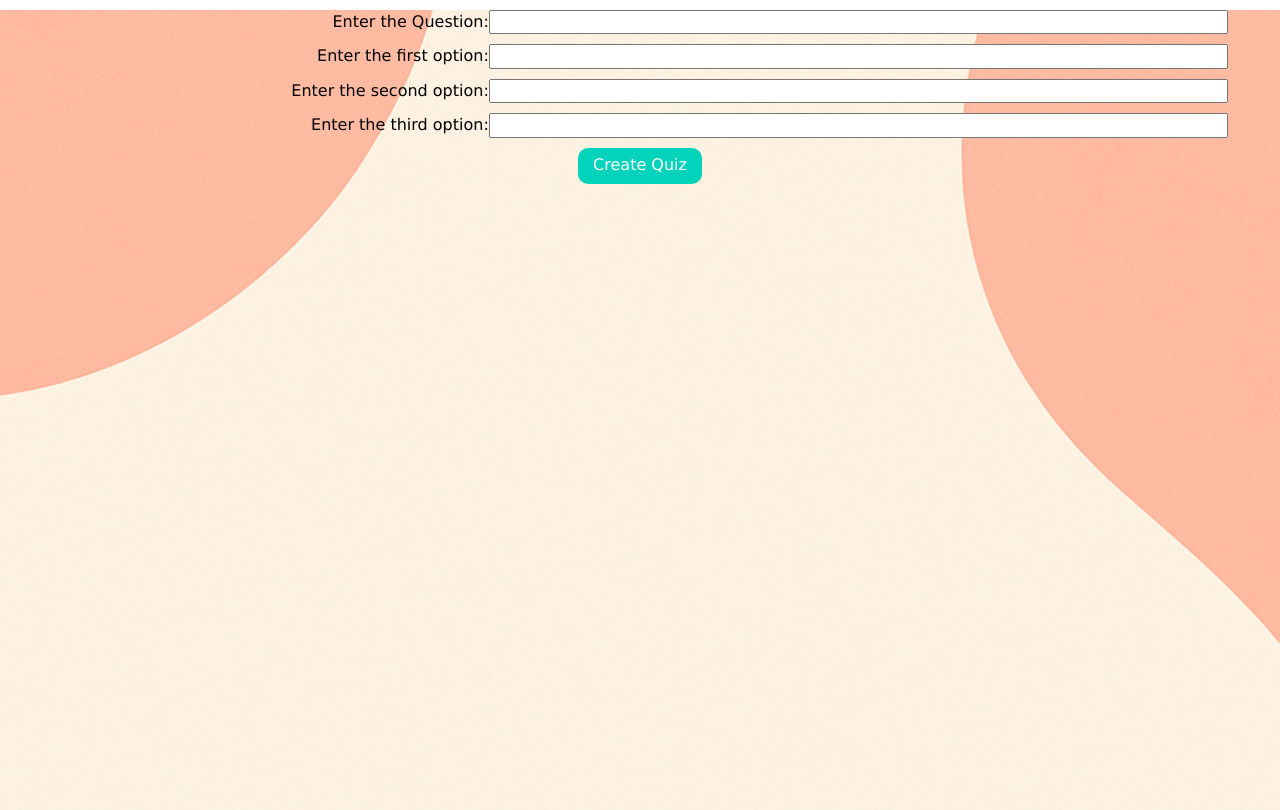
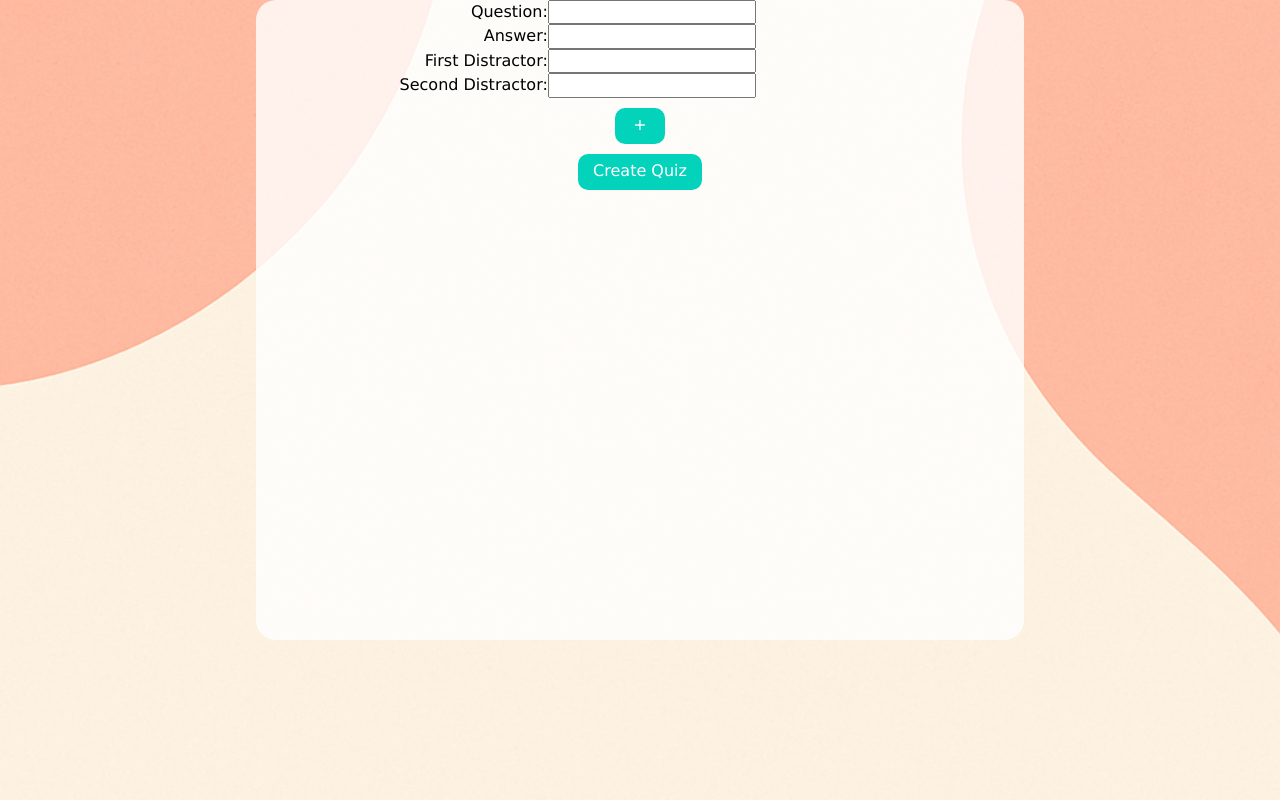
Before and after one commit to JSeaton-SKPolyTech/WhizQuiz, a React (Vite) app: page /createQuiz in a window 1280 px wide. Built offline with nearby package versions, Linux system fonts and the light colour scheme.

Commit message:
basic create quiz UI

```diff
--- a/src/App.jsx
+++ b/src/App.jsx
@@ -1,6 +1,6 @@
 import { BrowserRouter, Route, Routes } from 'react-router-dom';
 
-import {LoginPage, RoomPage, JoinPage, NewQuiz} from './views';
+import {LoginPage, RoomPage, JoinPage, NewQuiz, Dashboard} from './views';
 import { Nav } from './components';
 
 function App() {
@@ -13,6 +13,8 @@ function App() {
 					<Route path="/room/:id" element={<RoomPage />} />
 					<Route path="/join" element={<JoinPage />} />
 					<Route path="/createQuiz" element={<NewQuiz />} />
+					<Route path='/dashboard' element={<Dashboard />} />
+					<Route path='/viewQuiz' />
 				</Routes>
 			</BrowserRouter>
 		</div>
--- a/src/components/Button.jsx
+++ b/src/components/Button.jsx
@@ -1,6 +1,6 @@
-const Button = function({onClickFunc, buttonText}){
+const Button = function({onClickFunc, buttonText, className=""}){
 	return(
-		<input type="button" onClick={onClickFunc} value={buttonText} />
+		<input className={className} type="button" onClick={onClickFunc} value={buttonText} />
 	);
 };
 
--- a/src/css/styles/base-style.css
+++ b/src/css/styles/base-style.css
@@ -49,6 +49,9 @@ input[type='button']:hover{
 input[type='button']:active{
 	background-color: #008676;
 }
+input[type='button'].plus-button{
+	min-width: 50px;
+}
 
 .add-flex{
 	display: flex;
--- /dev/null
+++ b/src/views/Dashboard.jsx
@@ -0,0 +1,18 @@
+import { useNavigate } from "react-router-dom";
+import { Button } from "../components";
+
+const Dashboard = function(){
+	const navigate = useNavigate();
+
+	function gotToCreateQuiz(){
+		navigate('/createQuiz');
+	}
+
+	return(
+		<>
+			<Button onClickFunc={gotToCreateQuiz} buttonText="Create Quiz" />
+		</>
+	)
+}
+
+export default Dashboard;
--- a/src/views/NewQuiz.jsx
+++ b/src/views/NewQuiz.jsx
@@ -3,10 +3,14 @@ import { useState } from "react";
 import { LabelledInput, Button } from "../components";
 
 const NewQuiz = function(){
-	const [q, setQ] = useState('');
-	const [a1, setA1] = useState('');
-	const [a2, setA2] = useState('');
-	const [a3, setA3] = useState('');
+
+	const [newQuiz, setNewQuiz] = useState([{}]);
+
+	function updateQuestion(e){}
+
+	function addQuestion(){
+		setNewQuiz([...newQuiz, {}])
+	}
 
 	function createQuiz(){
 		console.log('called function');
@@ -14,36 +18,25 @@ const NewQuiz = function(){
 	};
 
 	return(
-		<>
-			<LabelledInput
-				label='Enter the Question'
-				id='q'
-				setState={setQ}
-				state={q}
+		<div className="white-overlay">
+			{newQuiz.map(function(label, index){
+				return(
+					<div key={index}>
+						<label htmlFor={"Q" + index}>Question:</label>
+						<input type="text" id={"Q" + index} />
+						<label htmlFor={"A" + index}>Answer:</label>
+						<input type="text" id={"A" + index} />
+						<label htmlFor={"D1" + index}>First Distractor:</label>
+						<input type="text" id={"D1" + index} />
+						<label htmlFor={"D2" + index}>Second Distractor:</label>
+						<input type="text" id={"D2" + index} />
+					</div>
+				)
+			})}
+			<Button className="plus-button" buttonText="+" onClickFunc={addQuestion} />
+			<Button buttonText='Create Quiz' onClickFunc={createQuiz}
 			/>
-			<LabelledInput
-				label='Enter the first option'
-				id='a1'
-				setState={setA1}
-				state={a1}
-			/>
-			<LabelledInput
-				label='Enter the second option'
-				id='a2'
-				setState={setA2}
-				state={a2}
-			/>
-			<LabelledInput
-				label='Enter the third option'
-				id='a3'
-				setState={setA3}
-				state={a3}
-			/>
-			<Button
-				buttonText='Create Quiz'
-				onClickFunc={createQuiz}
-			/>
-		</>
+		</div>
 	);
 };
 
--- a/src/views/index.js
+++ b/src/views/index.js
@@ -2,5 +2,6 @@ import LoginPage from "./LoginPage";
 import RoomPage from "./RoomPage";
 import JoinPage from "./JoinPage";
 import NewQuiz from "./NewQuiz";
+import Dashboard from "./Dashboard";
 
-export {LoginPage, RoomPage, JoinPage, NewQuiz};
+export {LoginPage, RoomPage, JoinPage, NewQuiz, Dashboard};
```
